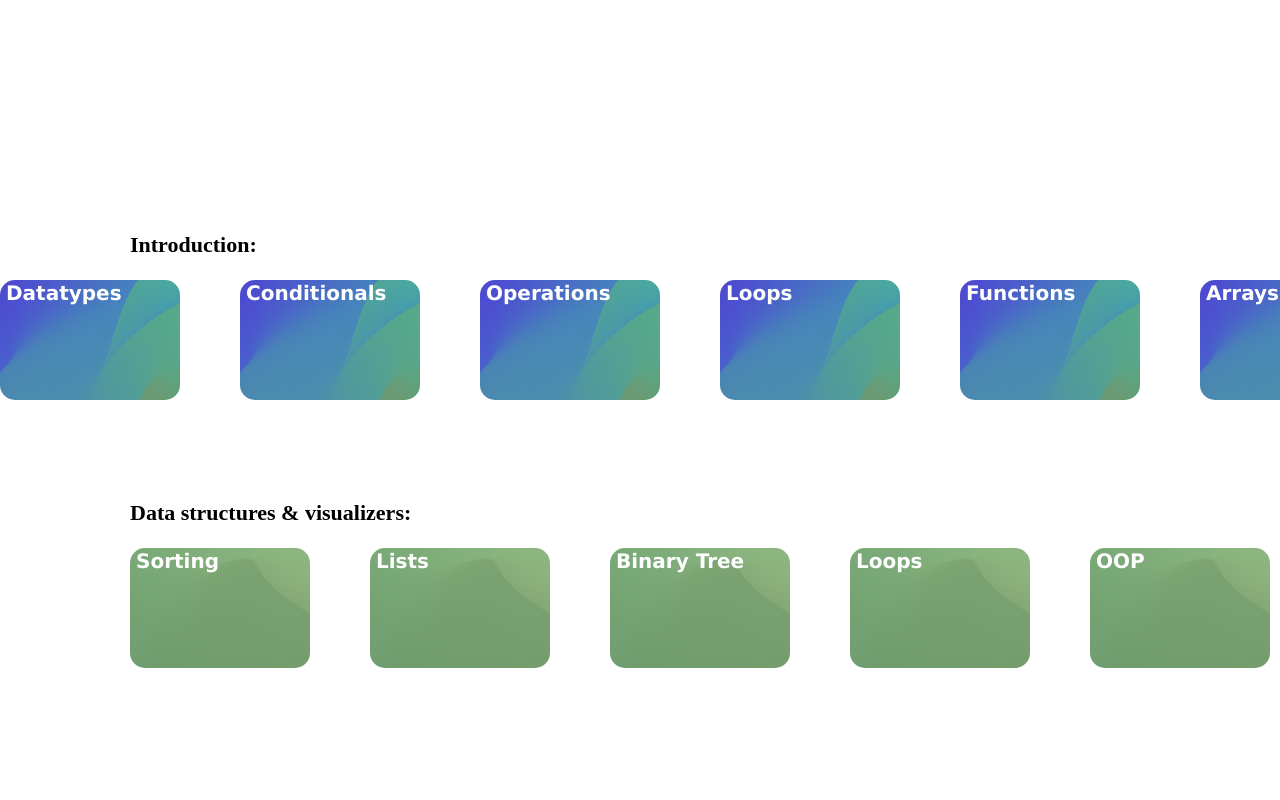
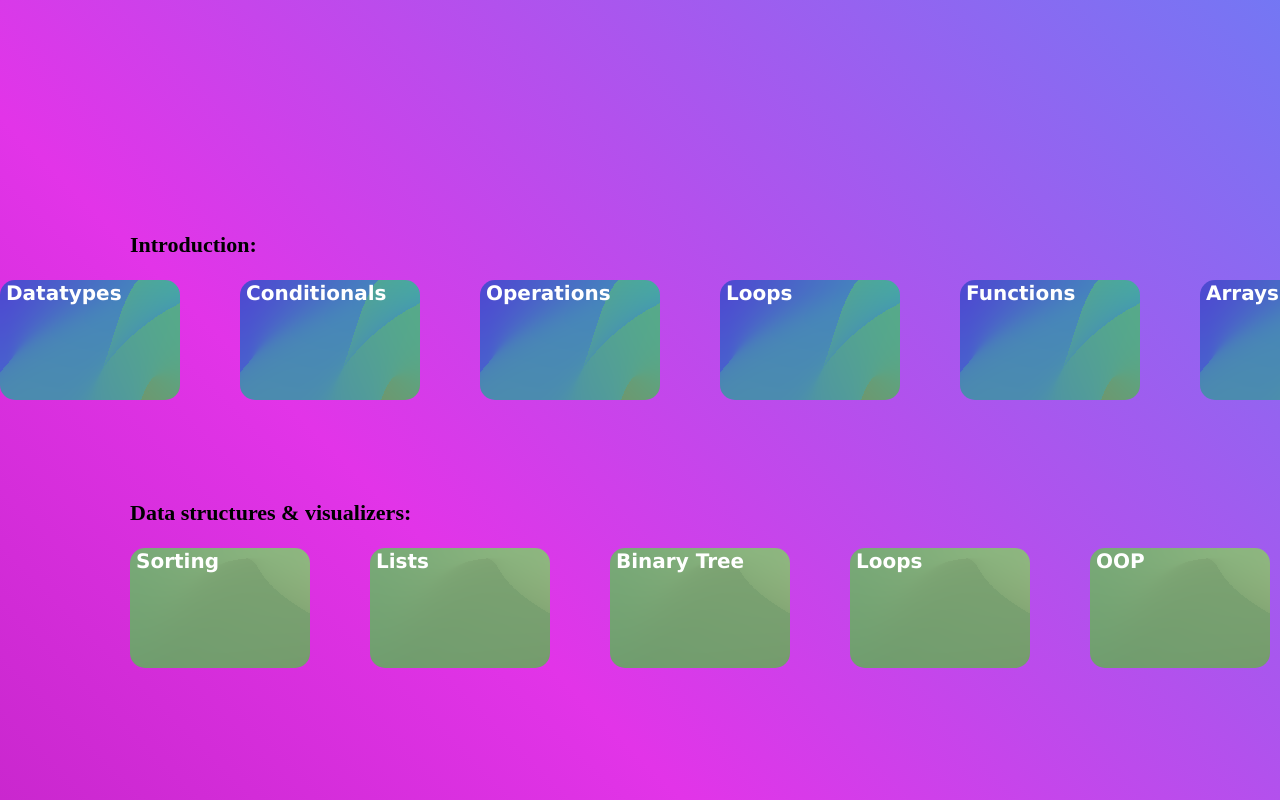
Before and after one commit to Viktoria43/LearningByDoing, a React (Create React App) app: page / in a window 1280 px wide. Shown: the top 800 px of the page. Built offline with nearby package versions, Linux system fonts and the light colour scheme.

Commit message:
Added gradient background

```diff
--- a/src/App.css
+++ b/src/App.css
@@ -1,7 +1,23 @@
 body {
   display: flex;
   min-height: 100vh;
+  background: linear-gradient(45deg, #1100ff, #800080, #e234e8, #07b9ff);
+  background-size: 400% 400%;
+  animation: gradientAnimation 15s ease infinite;
 }
+
+@keyframes gradientAnimation {
+  0% {
+    background-position: 0% 50%;
+  }
+  50% {
+    background-position: 100% 50%;
+  }
+  100% {
+    background-position: 0% 50%;
+  }
+}
+
 
 #root {
   flex: 1;
```
